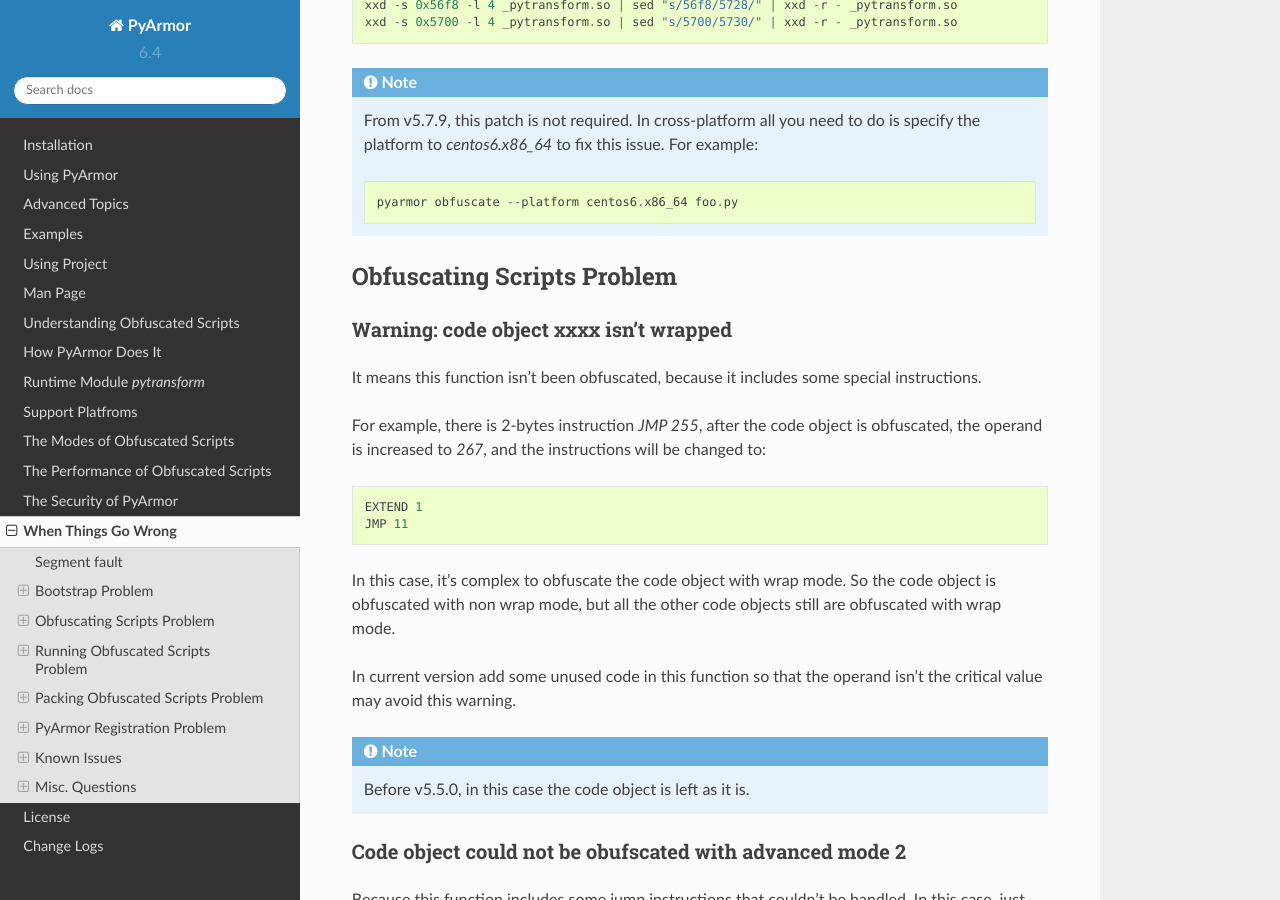
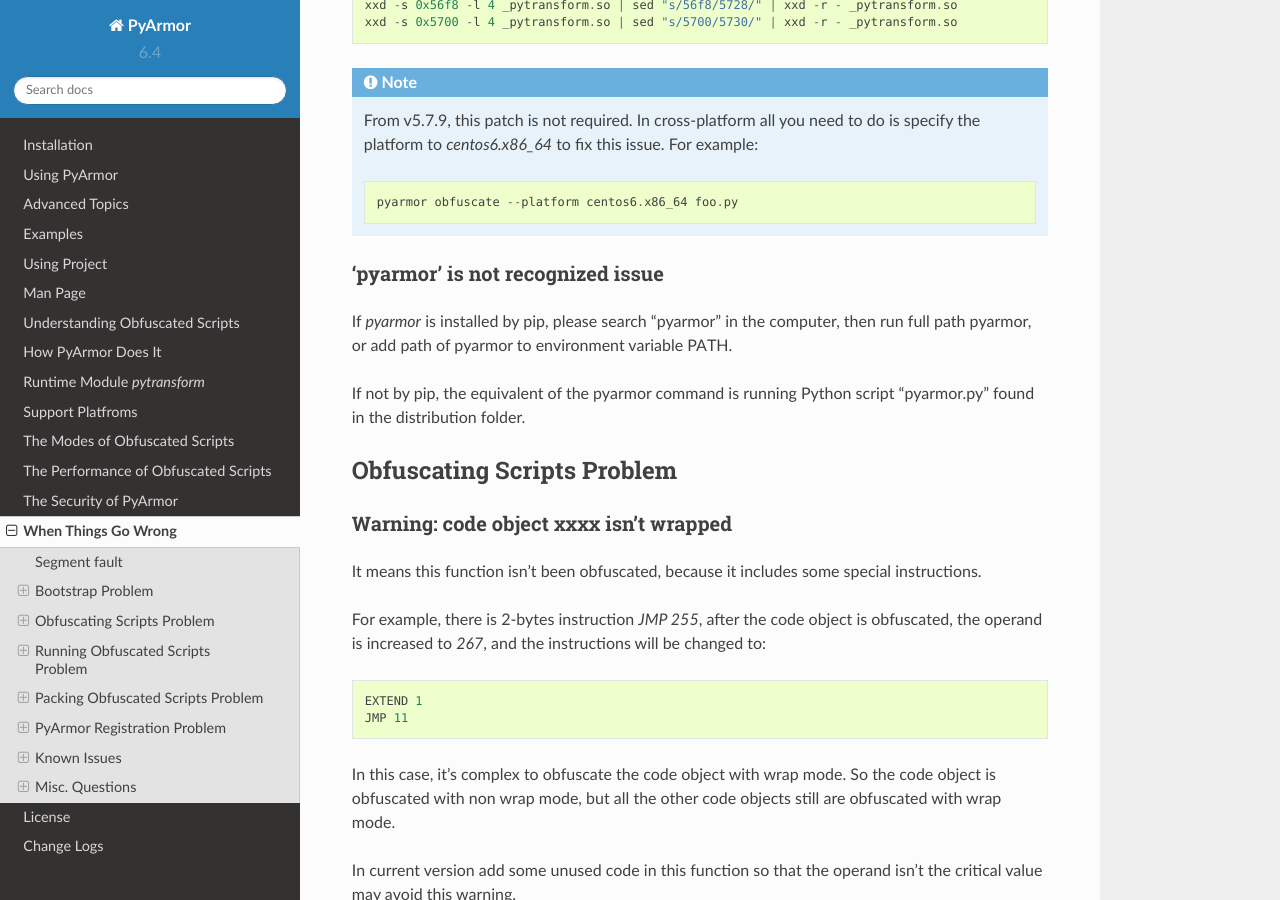
Before and after one commit to dashingsoft/pyarmor, a Sphinx documentation site: the page built from docs/questions.rst, in a window 1280 px wide and 900 px high, scrolled down 2678 px. Built offline with Sphinx 7.4.7 and the Read the Docs theme 2.0.0, drawn with Linux system fonts in a browser that asks for light colours.

Commit message:
Add question and answer

```diff
--- a/docs/questions.rst
+++ b/docs/questions.rst
@@ -129,6 +129,14 @@
    is specify the platform to `centos6.x86_64` to fix this issue. For example::
 
      pyarmor obfuscate --platform centos6.x86_64 foo.py
+
+'pyarmor' is not recognized issue
+~~~~~~~~~~~~~~~~~~~~~~~~~~~~~~~~~
+If `pyarmor` is installed by pip, please search "pyarmor" in the computer, then
+run full path pyarmor, or add path of pyarmor to environment variable PATH.
+
+If not by pip, the equivalent of the pyarmor command is running Python script
+"pyarmor.py" found in the distribution folder.
 
 
 Obfuscating Scripts Problem
```
